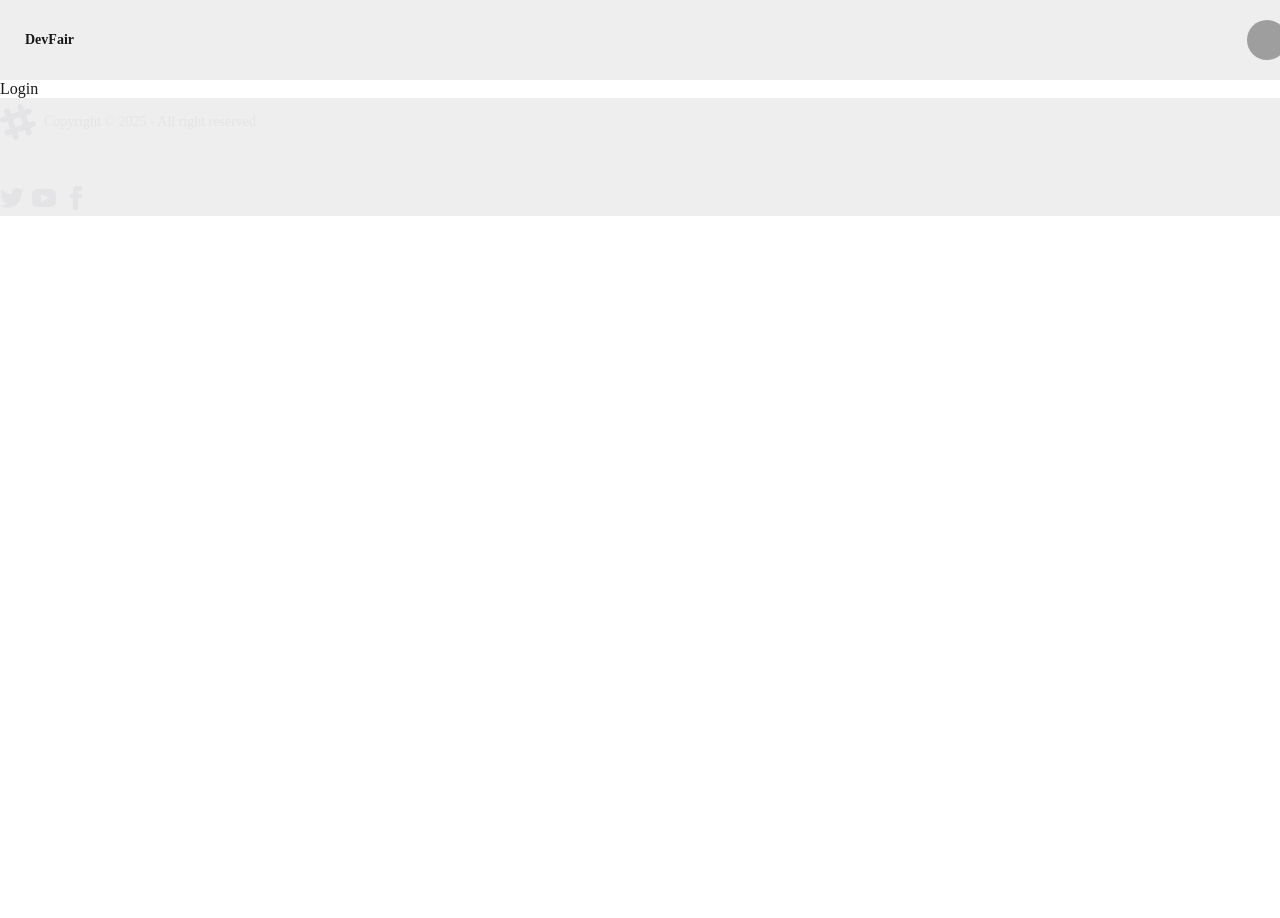
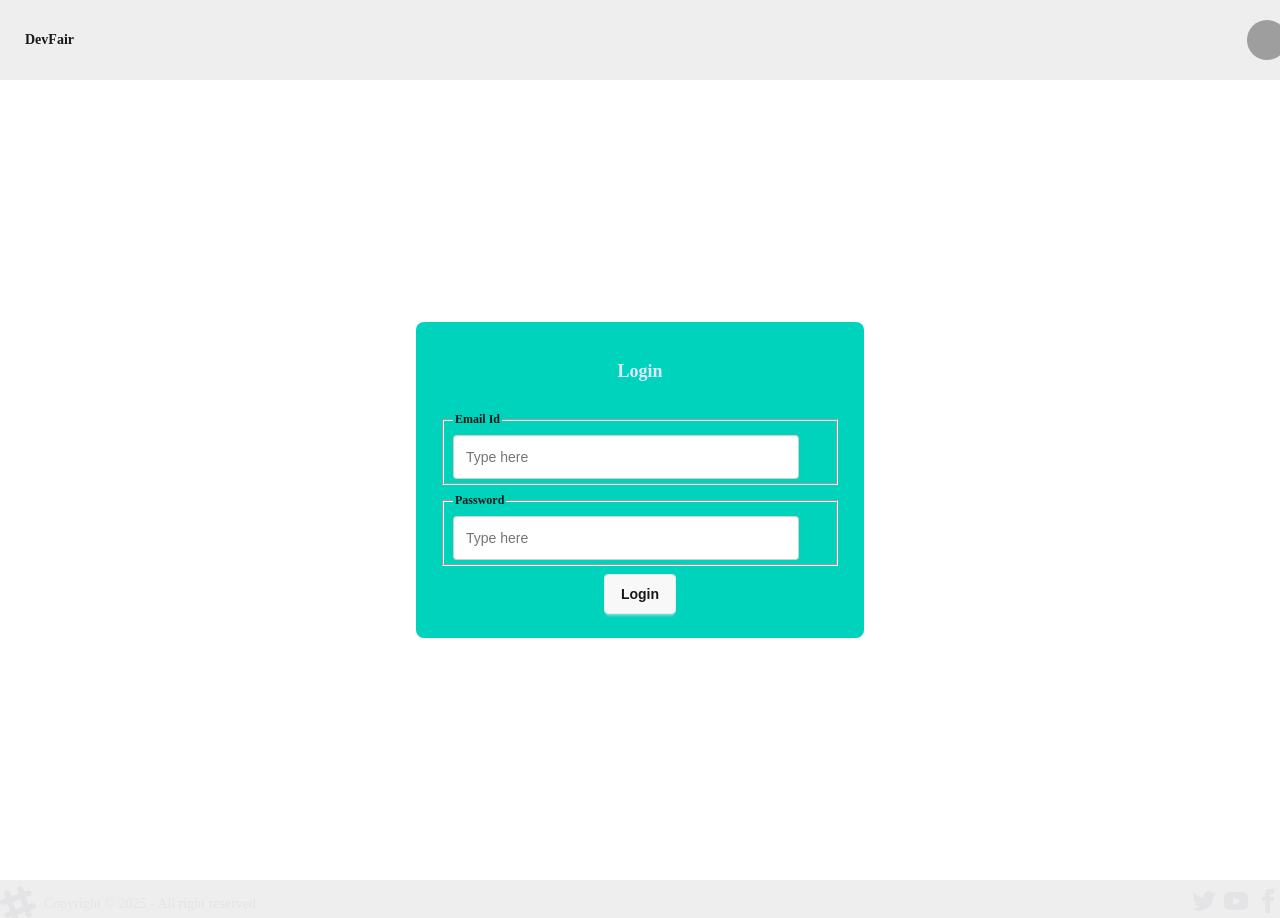
Before and after one commit to Akash9634/DevFair-Web, a React (Vite) app: page /login in a window 1280 px wide. Shown: the top 918 px of the page. Before the commit the page ends 800 px from the top, so only its background shows below. Built offline with nearby package versions, Linux system fonts and the light colour scheme; grey boxes are pictures that could not be loaded.

Commit message:
created login and handled cors error

```diff
--- a/package.json
+++ b/package.json
@@ -10,6 +10,7 @@
     "preview": "vite preview"
   },
   "dependencies": {
+    "axios": "^1.13.1",
     "react": "^19.1.1",
     "react-dom": "^19.1.1",
     "react-router-dom": "^7.9.4"
--- a/src/Body.jsx
+++ b/src/Body.jsx
@@ -1,16 +1,17 @@
-import {Outlet} from "react-router-dom";
-import NavBar from './NavBar';
+import { Outlet } from "react-router-dom";
+import NavBar from "./NavBar";
 import Footer from "./Footer";
 
 const Body = () => {
   return (
-    <>
-    <NavBar/>
-    <Outlet/>
-    <Footer/>
-    </>
+    <div className="flex flex-col min-h-screen">
+      <NavBar />
+      <main className="flex-grow">
+        <Outlet />
+      </main>
+      <Footer />
+    </div>
+  );
+};
 
-  )
-}
-
-export default Body
+export default Body;
--- a/src/Footer.jsx
+++ b/src/Footer.jsx
@@ -1,8 +1,8 @@
 const Footer = () => {
   return (
     <>
-    <footer className="footer bg-base-300 text-neutral-content p-4">
-  <aside className="grid-flow-col items-center">
+    <footer className="footer bg-base-300 text-neutral-content p-4 w-full flex justify-between items-center">
+  <aside className="flex items-center gap-2">
     <svg
       width="36"
       height="36"
@@ -16,7 +16,7 @@ const Footer = () => {
     </svg>
     <p>Copyright © {new Date().getFullYear()} - All right reserved</p>
   </aside>
-  <nav className="grid-flow-col gap-4 md:place-self-center md:justify-self-end">
+  <nav className="flex gap-4">
     <a>
       <svg
         xmlns="http://www.w3.org/2000/svg"
--- a/src/Login.jsx
+++ b/src/Login.jsx
@@ -1,5 +1,42 @@
+import axios from "axios";
+import { useState } from "react";
 export const Login = () => {
+
+  const [emailId, setEmailId] = useState("");
+  const [password, setPassword] = useState("");
+
+  const handleLogin = async () => {
+    try{
+      const res = await axios.post("http://localhost:3001/login", {
+        emailId,
+        password,
+      },
+    {withCredentials: true})
+    }
+    catch(err){
+      console.error(err);
+    }
+  }
   return (
-    <div>Login</div>
+    <div className="flex justify-center items-center min-h-screen">
+      <div className="card bg-accent text-primary-content w-[28rem]">
+  <div className="card-body">
+    <h2 className="card-title justify-center">Login</h2>
+    <div>
+      <fieldset className="fieldset">
+  <legend className="fieldset-legend">Email Id</legend>
+  <input type="text" value={emailId} className="input" onChange={(e) => setEmailId(e.target.value)} placeholder="Type here" />
+</fieldset>
+ <fieldset className="fieldset">
+  <legend className="fieldset-legend">Password</legend>
+  <input type="text" value={password} className="input" onChange={(e) => setPassword(e.target.value)} placeholder="Type here" />
+</fieldset>
+    </div>
+    <div className="card-actions justify-center">
+      <button className="btn" onClick={handleLogin}>Login</button>
+    </div>
+  </div>
+</div>
+    </div>
   )
 }
```
Also changed, not shown: 2 other files (tests, documents, lock files or other folders).
